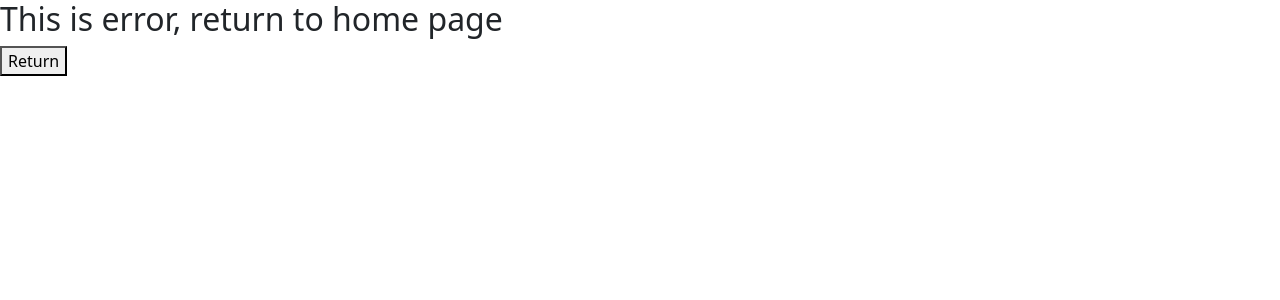
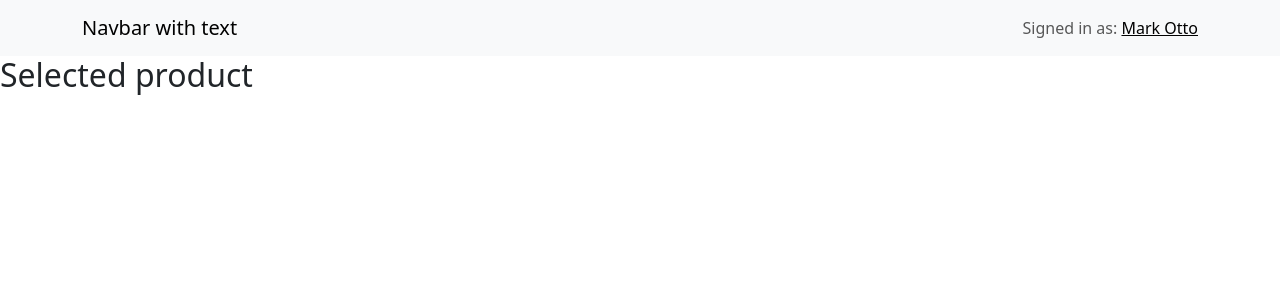
Before and after one commit to OlegPoloviy/webshop, a React (Vite) app in the folder frontend/: page /products/1 in a window 1280 px wide. Shown: the top 300 px of the page. Built offline with nearby package versions, Linux system fonts and the light colour scheme; no server answers.

Commit message:
updated frontend

```diff
--- a/frontend/src/App.jsx
+++ b/frontend/src/App.jsx
@@ -1,13 +1,16 @@
-import {Products} from "./pages/Products.jsx";
+import {MainPage} from "./pages";
+import {Outlet} from "react-router-dom";
 import './App.css'
 import 'bootstrap/dist/css/bootstrap.min.css'
+import Navbar from "./components/Navbar.jsx";
 
 function App() {
 
   return (
     <>
       <div>
-          <Products/>
+          <Navbar/>
+          <Outlet/>
       </div>
     </>
   )
--- a/frontend/src/pages/MainPage.jsx
+++ b/frontend/src/pages/MainPage.jsx
@@ -1,11 +1,9 @@
 import { NavLink } from "react-router-dom";
 import "../styles/mainPage.scss";
-import MyNavbar from "../components/Navbar.jsx";
 
 export function MainPage() {
     return (
         <>
-            <MyNavbar/>
             <div className="container">
                 <div className="menu">
                     <div className="phones">
--- /dev/null
+++ b/frontend/src/pages/Product.jsx
@@ -0,0 +1,29 @@
+import {useParams} from "react-router-dom";
+import {useEffect,useState} from "react";
+
+export function Product(){
+    const data = useParams();
+    const [product,setProduct] = useState();
+
+    useEffect(() => {
+        if(!product){
+            fetch("http://localhost:3020/shop/" + data.id)
+                .then(res => {
+                    console.log(res);
+                    return res.json()
+                })
+                .then(product => setProduct(product));
+        }
+    })
+
+    return(
+        <>
+            <div>
+                <h2>Selected product</h2>
+                {
+                    product && JSON.stringify(product)
+                }
+            </div>
+        </>
+    )
+}
--- a/frontend/src/pages/Products.jsx
+++ b/frontend/src/pages/Products.jsx
@@ -19,6 +19,8 @@ export function Products(){
                             <b>{el.id}</b> - {el.title},{el.type}
                             <br/>
                             {el.price}
+                            <br/>
+                            <button>See more about {el.title}</button>
                         </div>
                     ))
                 }
--- a/frontend/src/pages/index.jsx
+++ b/frontend/src/pages/index.jsx
@@ -1,3 +1,4 @@
 export * from "./ErrorPage.jsx"
 export * from "./Products.jsx"
 export * from './MainPage.jsx'
+export * from './Product.jsx'
--- a/frontend/src/router/router.jsx
+++ b/frontend/src/router/router.jsx
@@ -1,14 +1,25 @@
 import {createBrowserRouter} from "react-router-dom";
-import {MainPage,Products,ErrorPage} from "../pages";
+import {MainPage,Products,ErrorPage,Product} from "../pages";
+import App from '../App.jsx'
 
 export const routes = createBrowserRouter([
     {
         path: '/',
-        Component:MainPage
-    },
-    {
-        path: '/products',
-        Component: Products
+        Component:App,
+        children: [
+            {
+                path: '/products',
+                Component: Products
+            },
+            {
+                path: '/',
+                Component: MainPage
+            },
+            {
+                path: '/products/:id',
+                Component: Product
+            }
+        ]
     },
     {
         path : '*',
```
